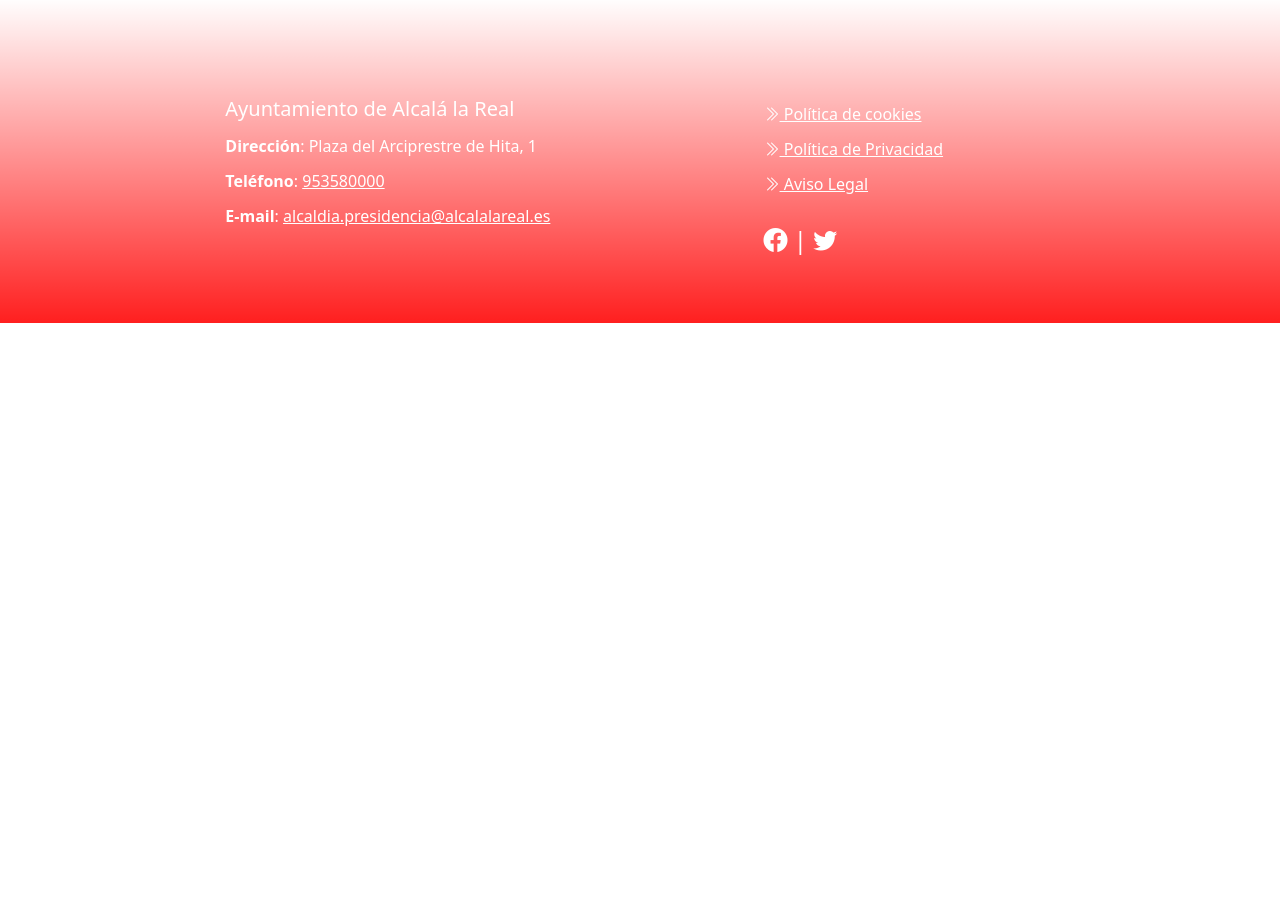
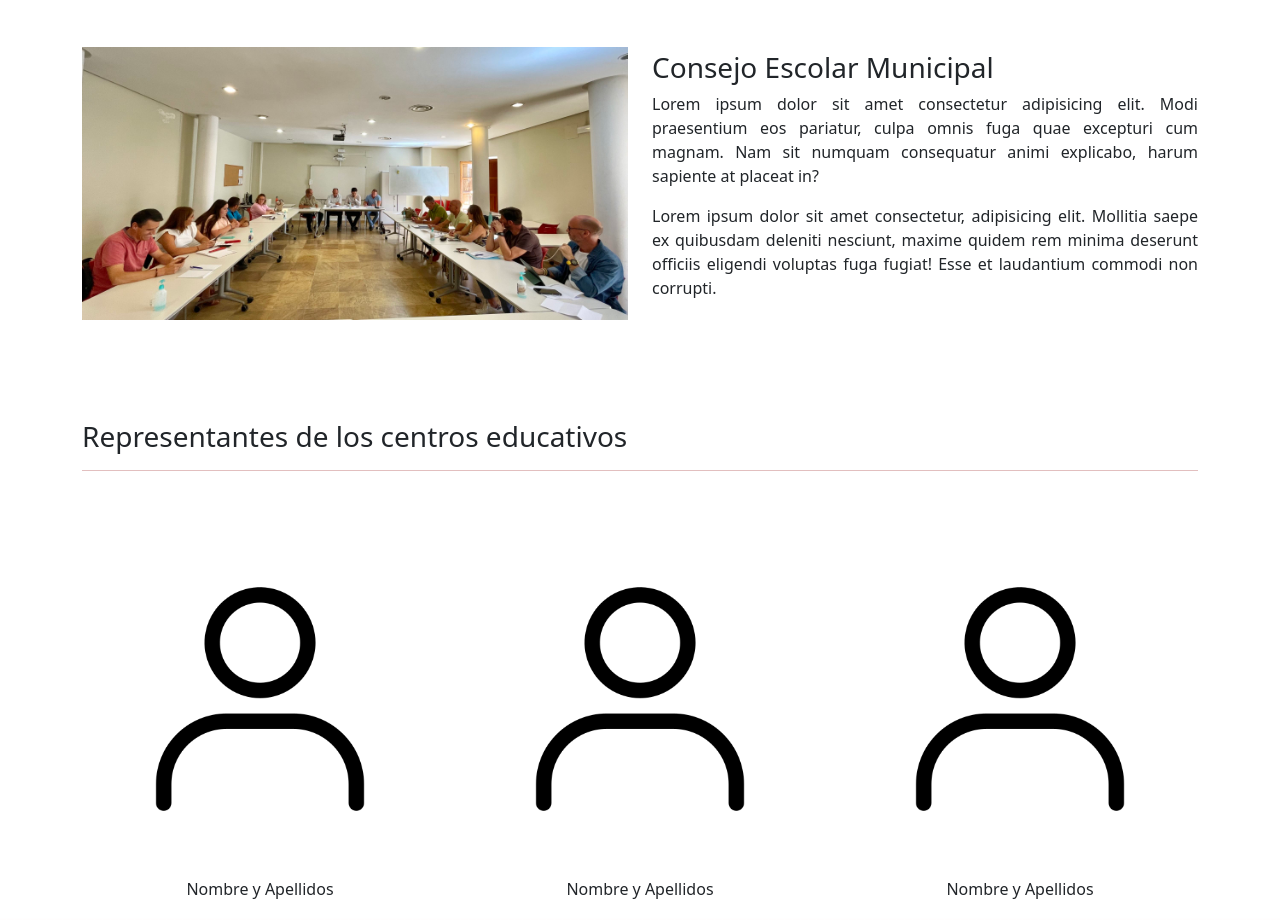
Before and after one commit to juanluisavilacervera44/proyectoEducacion, a plain HTML site: page html/concejalia.html in a window 1280 px wide. Shown: the part 1782-2702 px from the top of the page. Before the commit the page ends 2105 px from the top, so only its background shows below. Drawn offline with nearby package versions, Linux system fonts and the light colour scheme.

Commit message:
parte de órganos consultivos terminada

```diff
--- a/html/concejalia.html
+++ b/html/concejalia.html
@@ -166,12 +166,18 @@
         <section style="margin-top: 50px;">
             <h1 style="margin-top: 20px;">Órganos consultivos</h1>
             <hr style="color: darkred;margin-bottom: 50px;">
+
+            <!--CONSEJO LOCAL DE INFANCIA Y ADOLESCENCIA-->
             <div class="row">
                 <div class="col-6 d-flex flex-column justify-content-center" style="text-align: justify;">
                     <h3>Consejo Local de Infancia y Adolescencia</h3>
-                    <p>Lorem ipsum dolor sit amet consectetur adipisicing elit. Modi praesentium eos pariatur, culpa omnis fuga quae excepturi cum magnam. Nam sit numquam consequatur animi explicabo, harum sapiente at placeat in?
+                    <p>Lorem ipsum dolor sit amet consectetur adipisicing elit. Modi praesentium eos pariatur, culpa
+                        omnis fuga quae excepturi cum magnam. Nam sit numquam consequatur animi explicabo, harum
+                        sapiente at placeat in?
                     </p>
-                    <p>Lorem ipsum dolor sit amet consectetur, adipisicing elit. Mollitia saepe ex quibusdam deleniti nesciunt, maxime quidem rem minima deserunt officiis eligendi voluptas fuga fugiat! Esse et laudantium commodi non corrupti.
+                    <p>Lorem ipsum dolor sit amet consectetur, adipisicing elit. Mollitia saepe ex quibusdam deleniti
+                        nesciunt, maxime quidem rem minima deserunt officiis eligendi voluptas fuga fugiat! Esse et
+                        laudantium commodi non corrupti.
                     </p>
                 </div>
                 <div class="col-6">
@@ -179,7 +185,47 @@
                 </div>
             </div>
 
+
+            <!--CONSEJO ESCOLAR MUNICIPAL-->
+            <div class="row" style="margin-top: 50px;">
+                <div class="col-6">
+                    <img class="img-fluid" src="/assets/img/concejalía/consejo_escolar_municipal.jpeg" alt="">
+                </div>
+                <div class="col-6 d-flex flex-column justify-content-center" style="text-align: justify;">
+                    <h3>Consejo Escolar Municipal</h3>
+                    <p>Lorem ipsum dolor sit amet consectetur adipisicing elit. Modi praesentium eos pariatur, culpa
+                        omnis fuga quae excepturi cum magnam. Nam sit numquam consequatur animi explicabo, harum
+                        sapiente at placeat in?
+                    </p>
+                    <p>Lorem ipsum dolor sit amet consectetur, adipisicing elit. Mollitia saepe ex quibusdam deleniti
+                        nesciunt, maxime quidem rem minima deserunt officiis eligendi voluptas fuga fugiat! Esse et
+                        laudantium commodi non corrupti.
+                    </p>
+                </div>
+            </div>
         </section>
+        <!--REPRESENTANTES CENTROS EDUCATIVOS-->
+        <section style="margin-top: 100px;">
+            <h3 style="margin-top: 20px;">Representantes de los centros educativos</h3>
+            <hr style="color: darkred;margin-bottom: 50px;">
+            <div class="row">
+                <div class="col-4 text-center">
+                    <img class="img-fluid" src="/assets/img/concejalía/person_img.png" alt="">
+                    <p>Nombre y Apellidos</p>
+                </div>
+                <div class="col-4 text-center">
+                    <img class="img-fluid" src="/assets/img/concejalía/person_img.png" alt="">
+                    <p>Nombre y Apellidos</p>
+                </div>
+                <div class="col-4 text-center">
+                    <img class="img-fluid" src="/assets/img/concejalía/person_img.png" alt="">
+                    <p>Nombre y Apellidos</p>
+                </div>
+            </div>
+        </section>
+
+
+
     </main>
     <!--FOOTER-->
     <footer class="container-fluid">
```
Also changed, not shown: assets/img/concejalía/consejo_escolar_municipal.jpeg (added), assets/img/concejalía/person_img.png (added).
